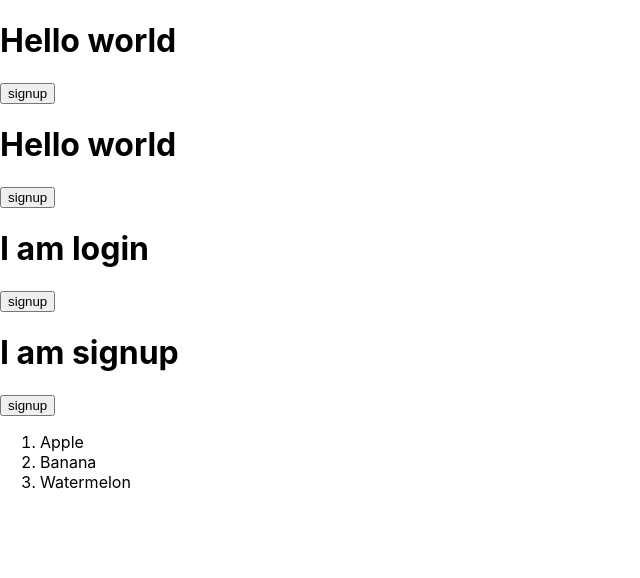
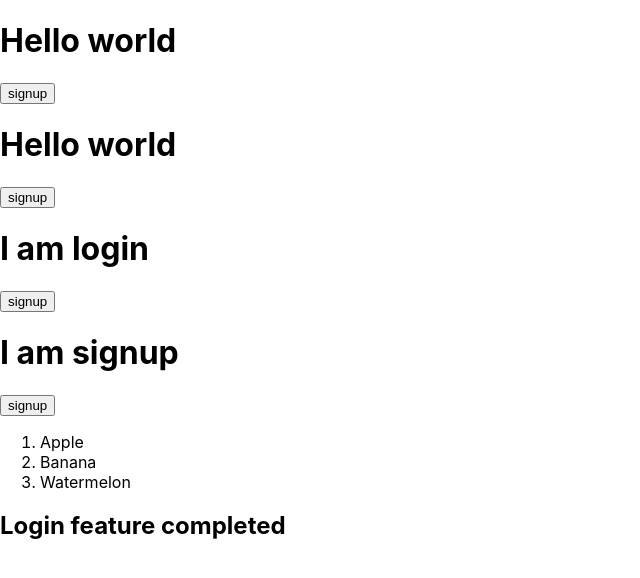
Before and after one commit to saiDev1999/3R_React_Class, a React (Create React App) app: page / in a window 1280 px wide. Shown: the top 578 px of the page, without its empty margins (0-640 px from the left). Built offline with nearby package versions, Linux system fonts and the light colour scheme.

Commit message:
login feature done

```diff
--- a/src/App.js
+++ b/src/App.js
@@ -15,7 +15,7 @@ function Hello(){
       <h1>I am signup</h1>
       <Button />
       <ListComponent/>
-
+<h2>Login feature completed</h2>
     </div>
   )
 }
```
